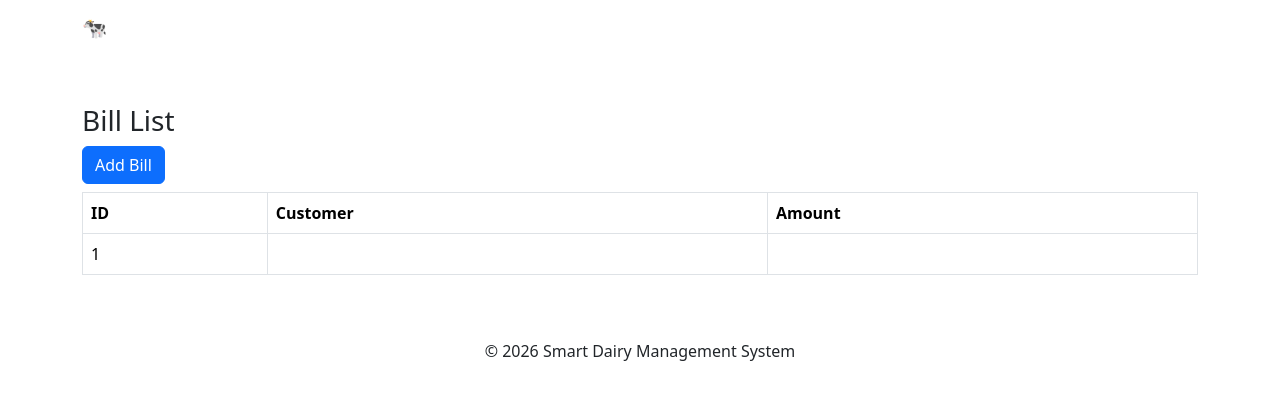
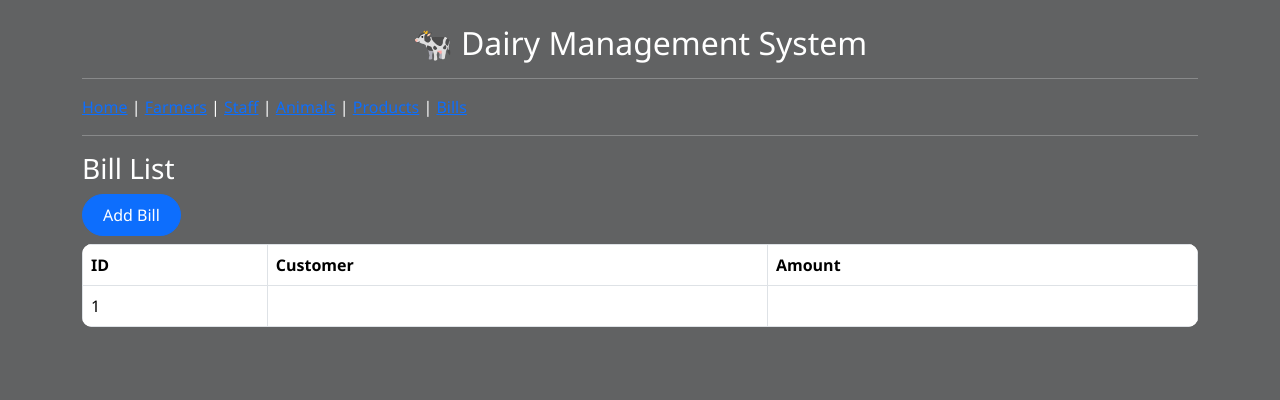
Before and after one commit to vrutithakkar/dairy_project, a Django app: page /bills/ in a window 1280 px wide. Shown: the top 400 px of the page. Run offline with Django 5.2, Linux system fonts and the light colour scheme; tables that the repository leaves empty hold one stand-in row (values such as "Sample post").

Commit message:
Refactor base.html structure and add styles

```diff
--- a/dairy_app/templates/base.html
+++ b/dairy_app/templates/base.html
@@ -1,79 +1,42 @@
 {% load static %}
 <!DOCTYPE html>
-<html lang="en">
+<html>
 <head>
-    <meta charset="UTF-8">
     <title>Dairy Management</title>
-    <meta name="viewport" content="width=device-width, initial-scale=1">
 
-    <!-- Bootstrap -->
-    <link href="https://cdn.jsdelivr.net/npm/bootstrap@5.3.2/dist/css/bootstrap.min.css" rel="stylesheet">
+    <link href="https://fonts.googleapis.com/css2?family=Roboto:wght@400;500;700&display=swap" rel="stylesheet">
 
-    <!-- Custom CSS -->
-    <link rel="stylesheet" href="{% static 'css/style.css' %}">
+
+    <!-- YOUR CSS FILES -->
+<link href="https://cdn.jsdelivr.net/npm/bootstrap@5.3.2/dist/css/bootstrap.min.css" rel="stylesheet">
+<!-- Font Awesome icons -->
+<link rel="stylesheet" href="https://cdnjs.cloudflare.com/ajax/libs/font-awesome/6.4.2/css/all.min.css" integrity="sha512-papD4Ml5V8E+3bYxKDfZgn8+nLnk4l+gQfU6rCtf+GgX5l+7pVf3+KtlIj/1tG/U0e3f0q+6SxwE+xV3U6s0Bw==" crossorigin="anonymous" referrerpolicy="no-referrer" />
+
+<link rel="stylesheet" href="{% static 'css/Dairystyle.css' %}">
+
 </head>
 
-<body>
+<body style="background:#f4f6f9">
 
-<!-- NAVBAR -->
-<nav class="navbar navbar-expand-lg navbar-dark custom-navbar">
-    <div class="container">
-        <a class="navbar-brand fw-bold" href="{% url 'home' %}">🐄 Smart Dairy</a>
+<div class="container mt-4">
 
-        <button class="navbar-toggler" type="button"
-                data-bs-toggle="collapse"
-                data-bs-target="#navbarNav">
-            <span class="navbar-toggler-icon"></span>
-        </button>
+    <h2 class="text-center">🐄 Dairy Management System</h2>
+    <hr>
 
-        <div class="collapse navbar-collapse" id="navbarNav">
-            <ul class="navbar-nav ms-auto">
+    <!-- MENU -->
+    <div class="mb-3">
+        <a href="/">Home</a> |
+        <a href="/farmers/">Farmers</a> |
+        <a href="/staff/">Staff</a> |
+        <a href="/animals/">Animals</a> |
+        <a href="/products/">Products</a> |
+        <a href="/bills/">Bills</a>
+    </div>
 
-                <li class="nav-item">
-                    <a class="nav-link" href="{% url 'home' %}">Home</a>
-                </li>
+    <hr>
 
-                <li class="nav-item">
-                    <a class="nav-link" href="{% url 'farmer_list' %}">Farmers</a>
-                </li>
+    {% block content %}{% endblock %}
 
-                <li class="nav-item">
-                    <a class="nav-link" href="{% url 'staff_list' %}">Staff</a>
-                </li>
-
-                <li class="nav-item">
-                    <a class="nav-link" href="{% url 'animal_list' %}">Animals</a>
-                </li>
-
-                <li class="nav-item">
-                    <a class="nav-link" href="{% url 'product_list' %}">Products</a>
-                </li>
-
-                <li class="nav-item">
-                    <a class="nav-link" href="{% url 'bill_list' %}">Bills</a>
-                </li>
-
-            </ul>
-        </div>
-    </div>
-</nav>
-
-<!-- PAGE CONTENT -->
-<div class="container mt-5">
-    {% block content %}
-    {% endblock %}
 </div>
-
-<!-- Footer -->
-<footer class="footer mt-5 text-center p-3">
-    © 2026 Smart Dairy Management System
-</footer>
-
-<!-- Bootstrap JS -->
-<script src="https://cdn.jsdelivr.net/npm/bootstrap@5.3.2/dist/js/bootstrap.bundle.min.js"></script>
-
-<!-- Custom JS -->
-<script src="{% static 'js/script.js' %}"></script>
-
 </body>
 </html>
```
